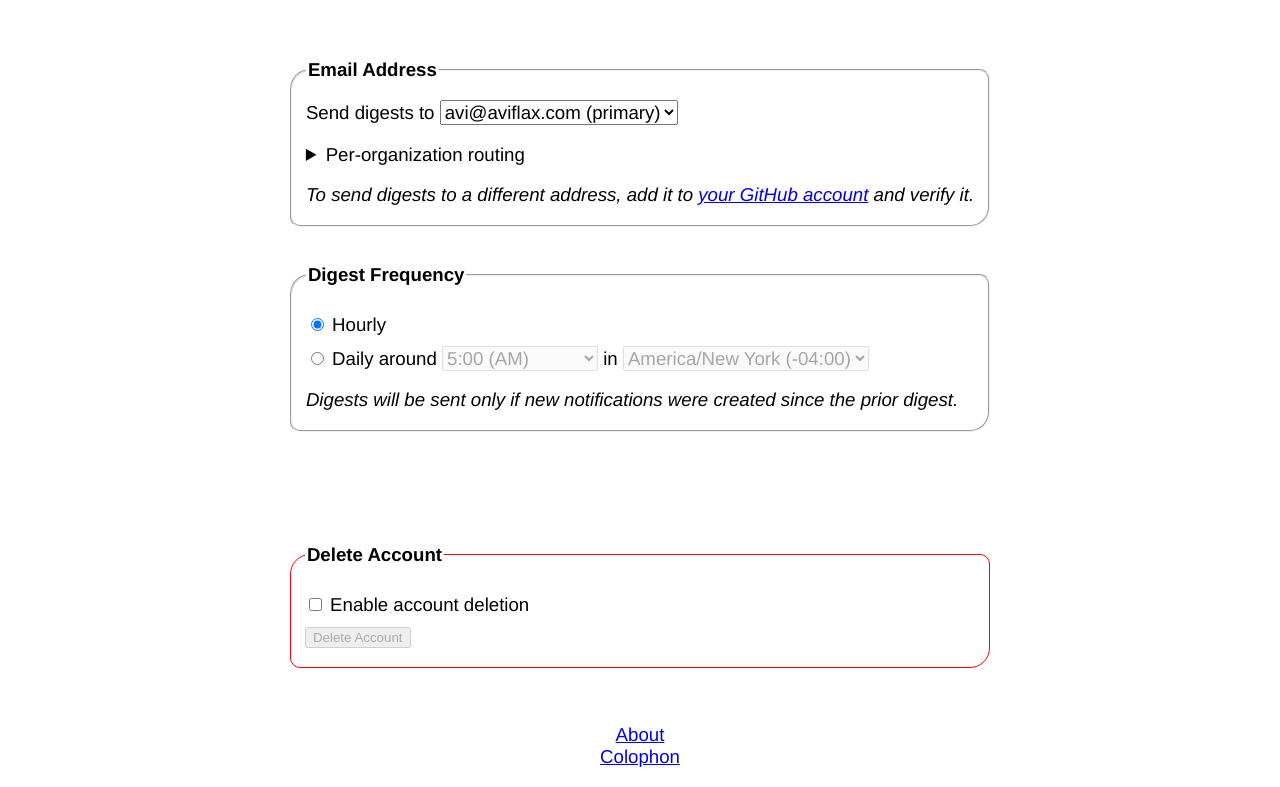
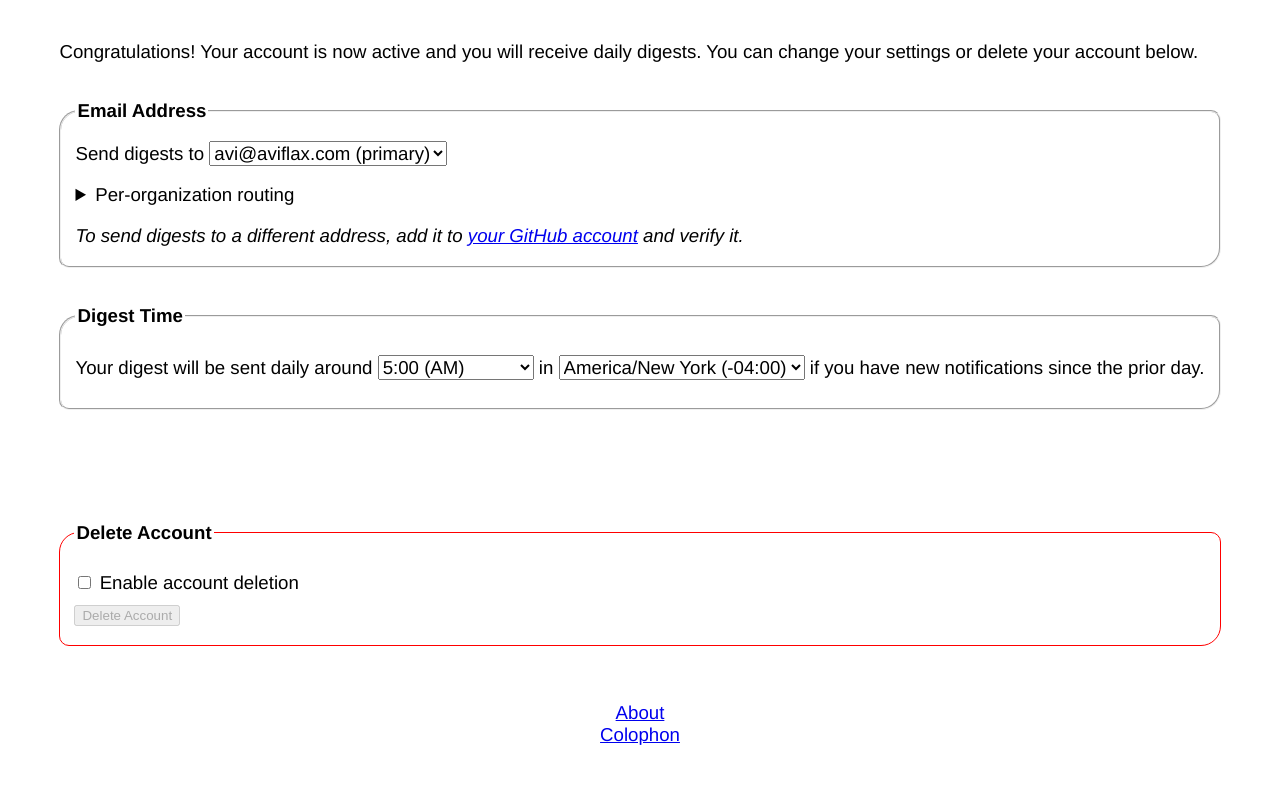
Before and after one commit to aviflax/github-digests-web, a plain HTML site: page public/settings.html in a window 1280 px wide. Shown: the part 71-858 px from the top of the page. After the commit the page ends 836 px from the top, so only its background shows below. Drawn offline with Linux system fonts and the light colour scheme; no server answers.

Commit message:
Removed Hourly Digests Don’t need them for “launch” — really, I think just daily is sufficient. And this makes the UI and the API and the feature set all smaller. A win!

```diff
--- a/public/settings.html
+++ b/public/settings.html
@@ -47,18 +47,6 @@
 
         d.addEventListener('DOMContentLoaded',
           function() {
-            d.getElementById('frequency').addEventListener('change',
-              function(event) {
-                var daily_enabled = d.getElementById('frequency_daily').checked;
-
-                d.getElementById('daily_hour').disabled = !daily_enabled;
-                d.getElementById('daily_hour').required = daily_enabled;
-
-                d.getElementById('daily_timezone').disabled = !daily_enabled;
-                d.getElementById('daily_timezone').required = daily_enabled;
-              }
-            );
-
             d.getElementById('checkbox_enable_delete').addEventListener('change',
               function(event) {
                 d.getElementById('button_delete').disabled = ! event.target.checked;
@@ -81,6 +69,8 @@
     </header>
 
     <main>
+      <p class="message">Congratulations! Your account is now active and you will receive daily digests. You can change your settings or delete your account below.</p>
+
       <form id="settings" action="/settings" method="POST">
         <fieldset>
           <legend>Email Address</legend>
@@ -119,16 +109,12 @@
         </fieldset>
 
         <fieldset id="frequency">
-          <legend>Digest Frequency</legend>
+          <legend>Digest Time</legend>
 
           <section>
-            <label><input type="radio" name="frequency" value="hourly" required checked> Hourly</label>
-          </section>
-
-          <section>
-            <label><input id="frequency_daily" type="radio" name="frequency" value="daily" required> Daily</label>
+            <label>Your digest will be sent daily</label>
             <label>around
-              <select id="daily_hour" name="daily_hour" disabled>
+              <select id="daily_hour" name="daily_hour">
                 <option value="5">5:00 (AM)</option>
                 <option value="6">6:00 (AM)</option>
                 <option value="7">7:00 (AM)</option>
@@ -150,13 +136,15 @@
             </label>
 
             <label>in
-              <select id="daily_timezone" disabled>
+              <select id="daily_timezone">
+                <!-- TODO: I need some way to populate this list. -->
                 <option>America/New York (-04:00)</option>
               </select>
             </label>
+
+            <label>if you have new notifications since the prior day.</label>
+
           </section>
-
-          <label class="help">Digests will be sent only if new notifications were created since the prior digest.</label>
         </fieldset>
       </form>
 
```
